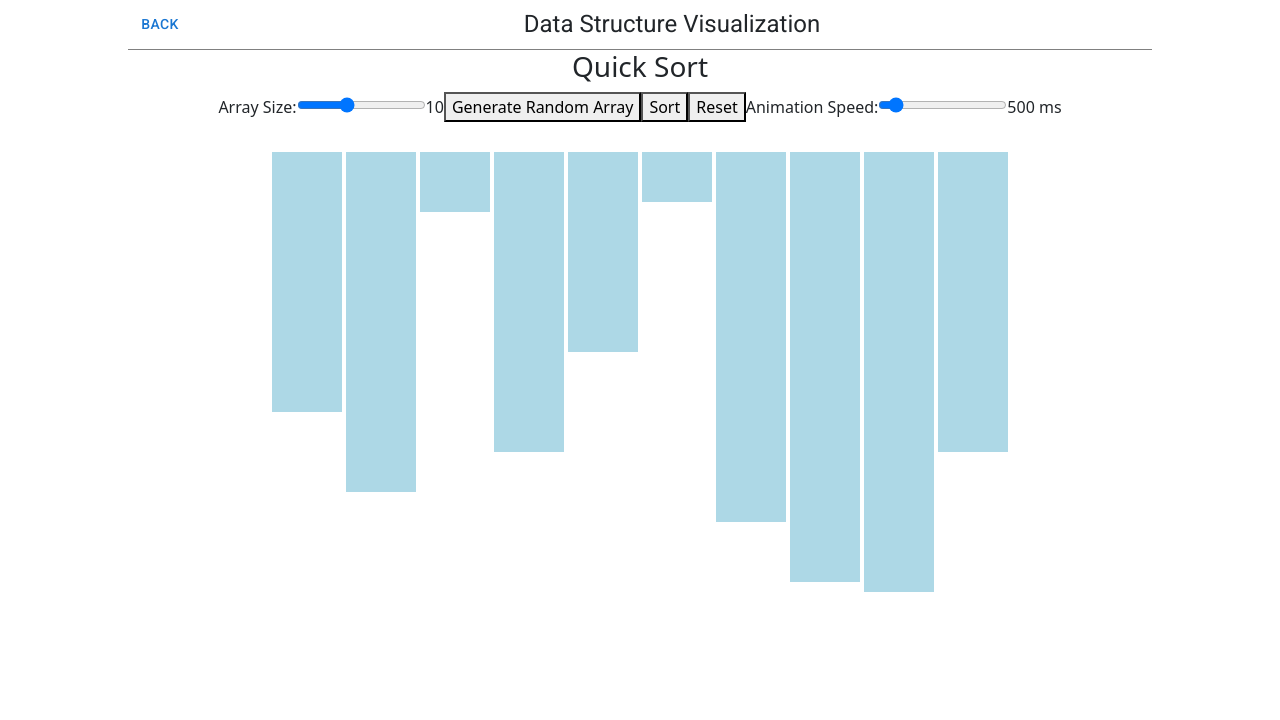
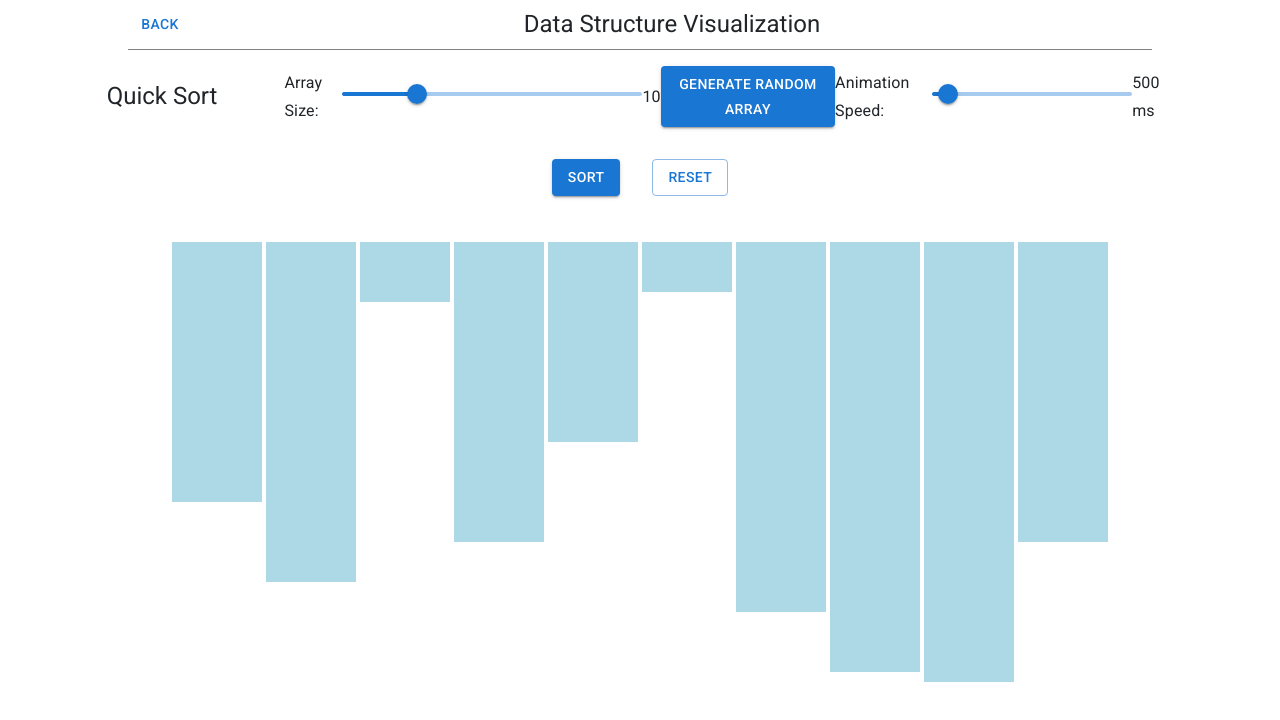
Before and after one commit to akashgirme/data_structure_visualizer, a React (Create React App) app: page /quickSort in a window 1280 px wide. Shown: the top 720 px of the page. Built offline with nearby package versions, Linux system fonts and the light colour scheme.

Commit message:
Change in Quick Sort

```diff
--- a/src/Components/Sorting/Quick Sort/quickSort.js
+++ b/src/Components/Sorting/Quick Sort/quickSort.js
@@ -1,5 +1,10 @@
 import React, { useState, useEffect, useRef } from 'react';
 import gsap from 'gsap';
+import Grid from '@mui/material/Grid';
+import Box from '@mui/material/Box';
+import Button from '@mui/material/Button';
+import Slider from '@mui/material/Slider';
+import Typography from '@mui/material/Typography';
 
 const QuickSort = () => {
   const [arraySize, setArraySize] = useState(10);
@@ -118,6 +123,8 @@ const QuickSort = () => {
     });
   };
 
+  /*
+
   return (
     <div style={{ display: 'flex', justifyContent: 'center', flexDirection: 'column', alignItems: 'center' }}>
       <h3>Quick Sort</h3>
@@ -163,13 +170,98 @@ const QuickSort = () => {
                 color: 'white',
               }}
             >
-              {/*{value} */}
+
             </div>
           ))}
         </div>
       </div>
     </div>
   );
+   */
+  return (
+    <Grid container display='flex' justifyContent='center' alignItems='center'>
+      <Grid item md={10} lg={10} my='1rem' display='flex' justifyContent='center' alignItems='center'>
+        <Grid item md={2} lg={2}>
+          <Box><Typography variant='h5'>Quick Sort</Typography></Box>
+        </Grid>
+        <Grid item md={10} lg={10} display='flex' alignItems='center' justifyContent='space-around'>
+            <Box>
+            <label>
+              <Typography variant='subtitle1'>
+                Array Size:
+              </Typography>
+            </label>
+            </Box>
+            <Box>
+              <Slider sx={{width:'300px'}}
+                min={5}
+                max={25}
+                valueLabelDisplay='auto'
+                value={arraySize}
+                onChange={(e) => setArraySize(parseInt(e.target.value))}
+              />
+            </Box>
+            <Box>
+                <label>
+                  <Typography variant='subtitle1'>
+                  {arraySize}
+                  </Typography>
+                </label>
+            </Box>
+            <Button variant='contained' onClick={generateRandomArray}>Generate Random Array</Button>
+            <Box>
+              <label>
+                <Typography variant='subtitle1'>
+                  Animation Speed:
+                </Typography>
+                </label>
+            </Box>
+            <Box>
+              <Slider sx={{width:'200px'}}
+                min={100}
+                max={5000}
+                step={100}
+                valueLabelDisplay='auto'
+                value={animationSpeed}
+                onChange={(e) => setAnimationSpeed(parseInt(e.target.value))}
+              />
+            </Box>
+            <Box>
+              <label>
+                <Typography variant='subtitle1'>
+                  {animationSpeed} ms
+                </Typography>
+              </label>
+            </Box>
+          </Grid>
+        </Grid>
+        <Grid item md={5} lg={5} my='1rem' display='flex' alignItems='center' justifyContent='center'>
+          <Box mx='1rem'><Button variant='contained' onClick={sort}>Sort</Button></Box>
+          <Box mx='1rem'><Button variant='outlined' onClick={resetColors}>Reset</Button></Box>
+        </Grid>
+        <Grid item md={12} lg={12}>
+          <Box style={{ display: 'flex', marginTop: '30px', justifyContent: 'center' }} ref={arrayRef}>
+            {array.map((value, index) => (
+              <Box
+                key={index}
+                style={{
+                  width: `${900 / arraySize}px`,
+                  height: `${value * 10}px`,
+                  backgroundColor: 'lightblue',
+                  margin: '0 2px',
+                  display: 'flex',
+                  justifyContent: 'center',
+                  alignItems: 'center',
+                  color: 'white',
+                }}
+              >
+              {/*  {value}   */}
+              </Box>
+            ))}
+          </Box>
+        </Grid>
+      </Grid>
+  );
 };
 
 export default QuickSort;
--- a/src/Components/Stack/stack.js
+++ b/src/Components/Stack/stack.js
@@ -86,14 +86,15 @@ const Stack = () => {
         <Grid item md={1} lg={2} display='flex' justifyContent='end'>
             <Typography variant='h5'>Stack</Typography>
         </Grid>
-        <Grid item md={10} lg={8} display="flex" justifyContent='center' alignItems='center'>
+        <Grid item md={10} lg={9} my='1rem' display="flex" justifyContent='center' alignItems='center'>
             <Box display='flex' justifyContent='between' alignItems='center'>
-                <Box mr='1rem' display='flex' alignItems='center' sx={{width:'300px'}}>
+                <Box mr='1rem' display='flex' alignItems='center' sx={{width:'44%'}}>
                     <label>
+                      <Typography variant='subtitle1'>
                         Stack Size:
+                      </Typography>
                     </label>
-                    <Slider
-                        type="range"
+                    <Slider sx={{width:'300px'}}
                         min={5}
                         max={15}
                         step={1}
@@ -102,7 +103,11 @@ const Stack = () => {
                         valueLabelDisplay='auto'
                         onChange={handleStackSizeChange}
                     />
-                    {stackSize}
+                    <label>
+                      <Typography variant='subtitle1'>
+                        {stackSize}
+                      </Typography>
+                    </label>
                 </Box>
                 <Box display='flex' alignItems='center'>
                     <TextField
@@ -114,7 +119,7 @@ const Stack = () => {
                             ref={inputRef}
                     />
                     <Box ml='0.5rem'><Button variant="contained" onClick={pushToStack}>Push</Button></Box>
-                    <Box ml='1.5rem'><Button variant="contained" onClick={popFromStack} disabled={stack.length === 0}>
+                    <Box ml='1.5rem'><Button variant="outlined" onClick={popFromStack} disabled={stack.length === 0}>
                       Pop from Stack
                     </Button></Box>
                 </Box>
```
